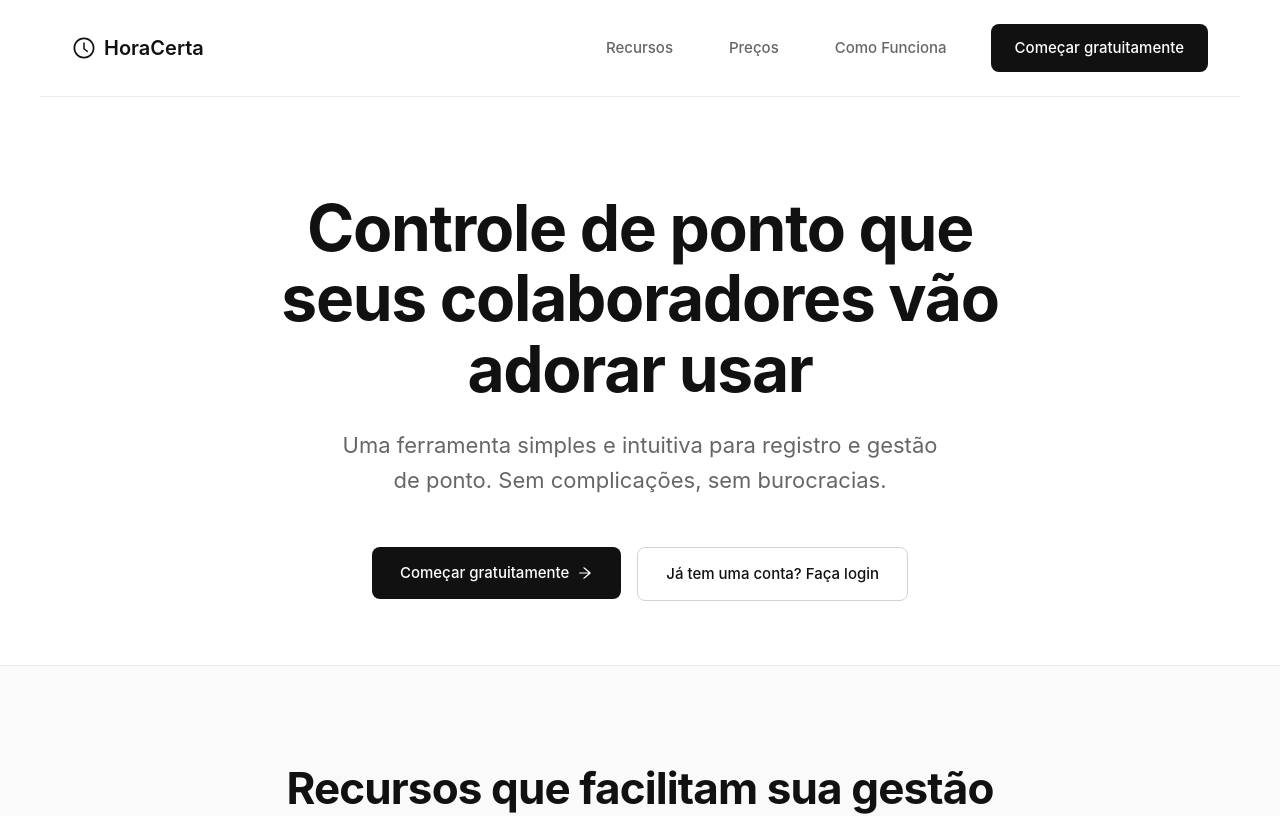
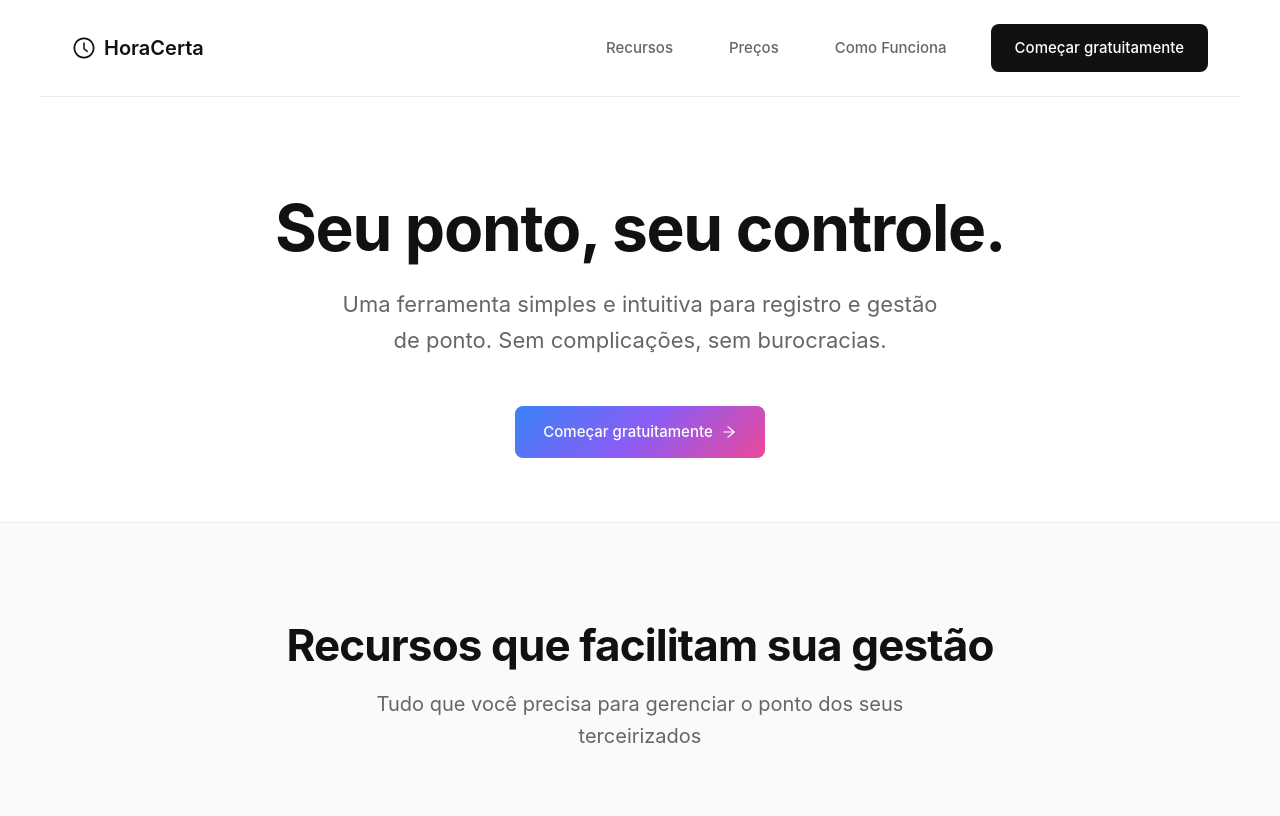
Before and after one commit to DevLucasFontoura/HoraCertaMPV, a Next.js app: page /Home in a window 1280 px wide. Shown: the top 816 px of the page. Built offline with nearby package versions, Linux system fonts and the light colour scheme.

Commit message:
melhoria no titulo home

```diff
--- a/app/(public)/Home/home.module.css
+++ b/app/(public)/Home/home.module.css
@@ -75,7 +75,7 @@
   align-items: center;
   justify-content: center;
   padding: 0.875rem 1.75rem;
-  background-color: var(--color-accent);
+  background: linear-gradient(135deg, #3b82f6 0%, #8b5cf6 50%, #ec4899 100%);
   color: white;
   text-decoration: none;
   border-radius: var(--radius-md);
@@ -88,9 +88,9 @@
 }
 
 .primaryButton:hover {
-  background-color: var(--color-accent-hover);
+  background: linear-gradient(135deg, #2563eb 0%, #7c3aed 50%, #db2777 100%);
   transform: translateY(-1px);
-  box-shadow: var(--shadow-md);
+  box-shadow: 0 8px 25px rgba(139, 92, 246, 0.4);
 }
 
 .secondaryButton {
--- a/app/(public)/Home/home.tsx
+++ b/app/(public)/Home/home.tsx
@@ -254,11 +254,6 @@ const LandingPage = () => {
                 <AiOutlineArrowRight size={16} style={{ marginLeft: '8px' }} />
               </Link>
             </motion.div>
-            <motion.div whileHover={{ scale: 1.02 }} whileTap={{ scale: 0.98 }}>
-              <Link className={styles.secondaryButton} href="/login">
-                {CONSTANTES.BOTAO_LOGIN}
-              </Link>
-            </motion.div>
           </motion.div>
         </motion.div>
       </div>
--- a/app/common/constantes.ts
+++ b/app/common/constantes.ts
@@ -68,7 +68,7 @@ export const CONSTANTES = {
     TEXT_BOTAO_CADASTRO: 'Não tem uma conta? Cadastre-se',
     TEXT_ENTRANDO: 'Entrando...',
     TEXT_BOTAO_LOGIN_DISABLED: 'Entrar →',
-    TEXT_AINDA_NAO_TEM_CONTA: 'Ainda não tem uma conta?',
+    TEXT_AINDA_NAO_TEM_CONTA: 'Ainda não tem uma conta? ',
     TEXT_CRIAR_CONTA_GRATUITA: 'Criar conta gratuita',
 
     // -------------------------- PAGINA CADASTRO --------------------------
@@ -76,8 +76,10 @@ export const CONSTANTES = {
     SUBTITULO_CADASTRO: 'Faça seu cadastro para começar a usar o HoraCerta',
 
     // -------------------------- PAGINA HOME --------------------------
-    TITULO_PRINCIPAL: 'Controle de ponto que seus colaboradores vão adorar usar',
+    // TITULO_PRINCIPAL: 'Controle de ponto que seus colaboradores vão adorar usar',
+    TITULO_PRINCIPAL: 'Seu ponto, seu controle.',
     SUBTITULO_PRINCIPAL: 'Uma ferramenta simples e intuitiva para registro e gestão de ponto. Sem complicações, sem burocracias.',
+    // SUBTITULO_PRINCIPAL: 'Registre suas horas com agilidade e confiança.',
     BOTAO_COMECAR: 'Começar gratuitamente',
     BOTAO_LOGIN: 'Já tem uma conta? Faça login',
     TITULO_RECURSOS: 'Recursos que facilitam sua gestão',
```
